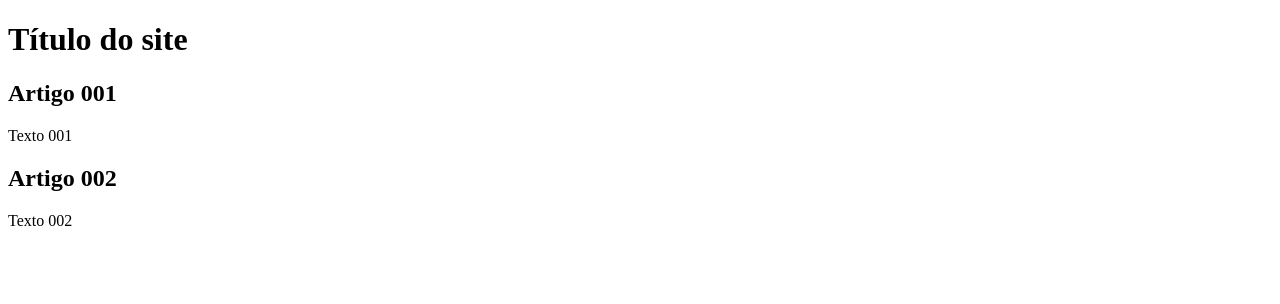
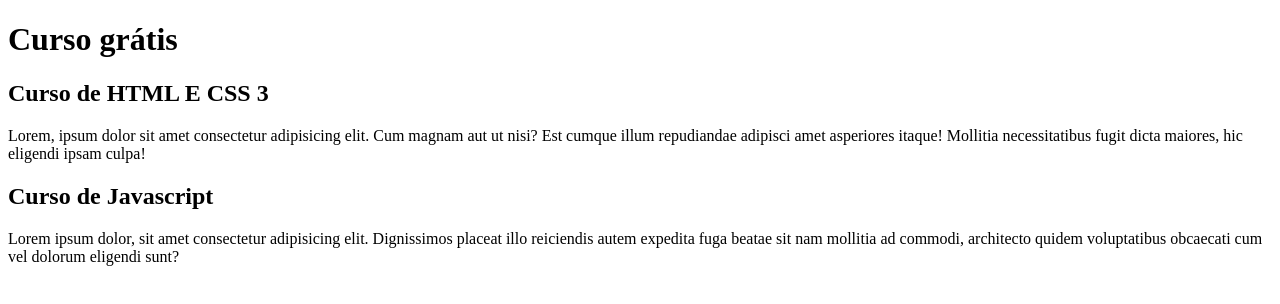
Before and after one commit to Lu40470/Projeto_Site, a plain HTML site: page index.html in a window 1280 px wide. Drawn offline with Linux system fonts and the light colour scheme.

Commit message:
comecei a escrever conteúdo

```diff
--- a/index.html
+++ b/index.html
@@ -8,15 +8,15 @@
 <body>
     <main>
         <header>
-                    <h1>Título do site</h1>
+                    <h1>Curso grátis</h1>
         </header>
         <article>
-            <h2>Artigo 001</h2>
-            <p>Texto 001</p>
+            <h2>Curso de HTML E CSS 3 </h2>
+            <p>Lorem, ipsum dolor sit amet consectetur adipisicing elit. Cum magnam aut ut nisi? Est cumque illum repudiandae adipisci amet asperiores itaque! Mollitia necessitatibus fugit dicta maiores, hic eligendi ipsam culpa!</p>
         </article>
         <article>
-            <h2>Artigo 002</h2>
-            <p>Texto 002</p>
+            <h2>Curso de Javascript</h2>
+            <p>Lorem ipsum dolor, sit amet consectetur adipisicing elit. Dignissimos placeat illo reiciendis autem expedita fuga beatae sit nam mollitia ad commodi, architecto quidem voluptatibus obcaecati cum vel dolorum eligendi sunt?</p>
         </article>
     </main>
 </body>
```
